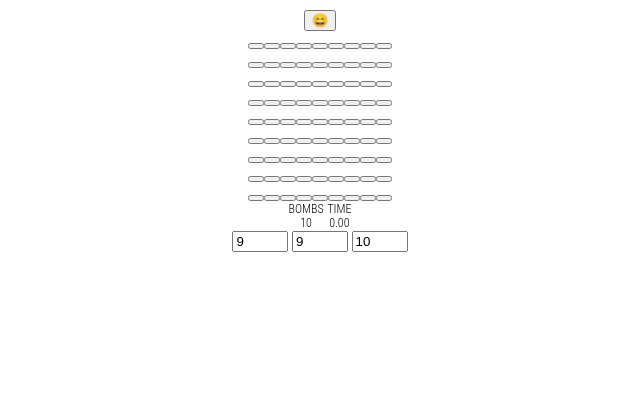
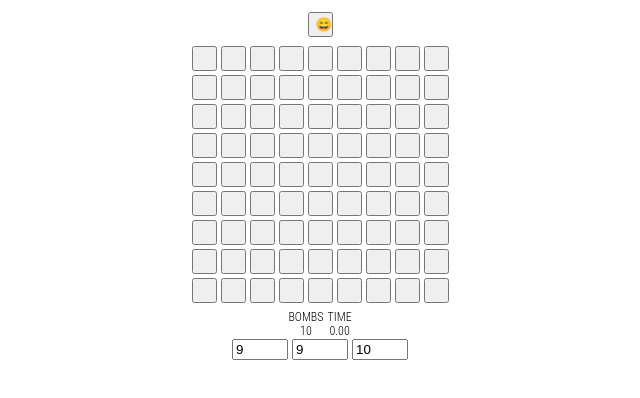
Before and after one commit to vetaylor/emoji-minesweeper, a plain HTML site: page index.html in a window 1280 px wide. Shown: the whole page, without its empty margins (320-960 px from the left). Drawn offline with nearby package versions, Linux system fonts and the light colour scheme.

Commit message:
Modified interface; added showBombs function

```diff
--- a/emoji-minesweeper.css
+++ b/emoji-minesweeper.css
@@ -1,7 +1,12 @@
 body {
-	font-family: 'Roboto Condensed', sans-serif;
-	font-weight: 300;
+	font-family: Apple Color Emoji;
 	text-align: center;
+}
+
+button {
+	width: 25px;
+	height: 25px;
+	margin: 2px;
 }
 
 #game {
@@ -9,10 +14,16 @@ body {
 	margin-top: 10px;
 }
 
+#board {
+	margin: 5px;
+}
+
 .stat {
 	display: inline-block;
 }
 
 .type {
+	font-family: 'Roboto Condensed', sans-serif;
+	font-weight: 300;
 	font-size: 12px;
 }
--- a/game.js
+++ b/game.js
@@ -35,11 +35,25 @@ Game.prototype.initBoard = function() {
 Game.prototype.generateBombs = function(grid, coordinates) {
 	this.grid = grid;
 	this.coordinates = coordinates;
+	var bombCoordinates = [];
 
 	for(var bombsGenerated = 0; bombsGenerated < this.numberOfBombs; bombsGenerated++) {
 		var index = Math.floor(Math.random() * this.coordinates.length);
 		var coord = this.coordinates[index];
 		this.grid[coord.y][coord.x].isBomb = true;
+		bombCoordinates.push(coord);
 		this.coordinates.splice(index, 1);
 	}
+	this.showBombs(bombCoordinates);
 };
+
+Game.prototype.showBombs = function(bombCoordinates) {
+	this.bombCoordinates = bombCoordinates;
+
+	for(var index in this.bombCoordinates) {
+		var y = this.bombCoordinates[index].y;
+		var x = this.bombCoordinates[index].x;
+
+		//this.grid[y][x].innerText = '💣';
+	}
+}
```
